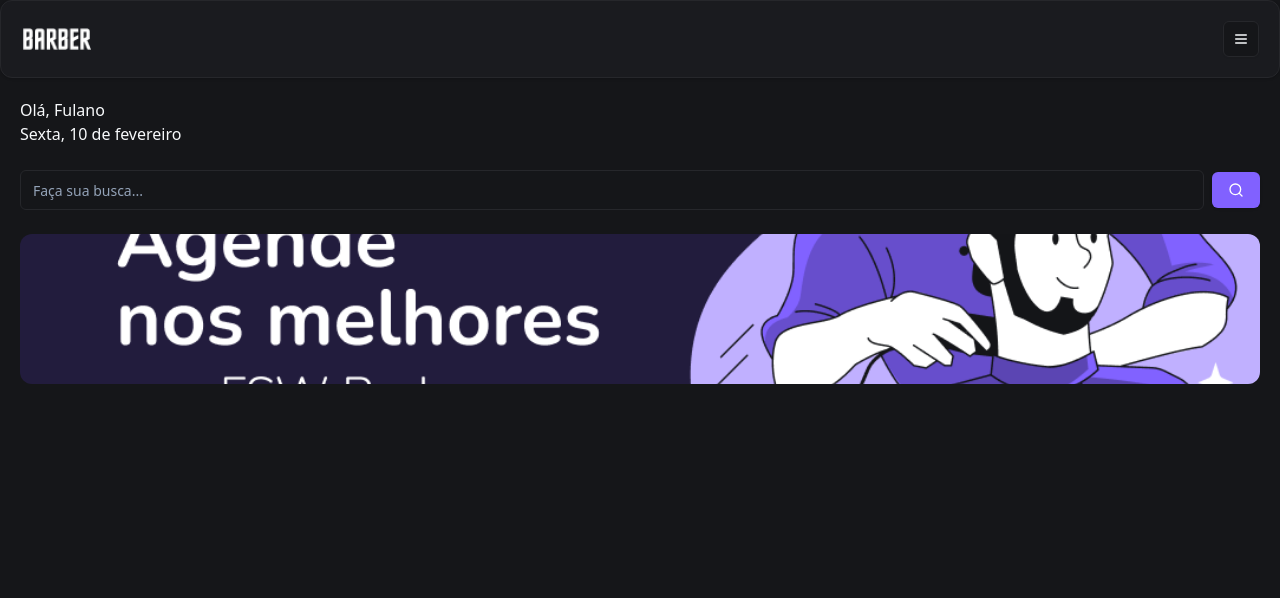
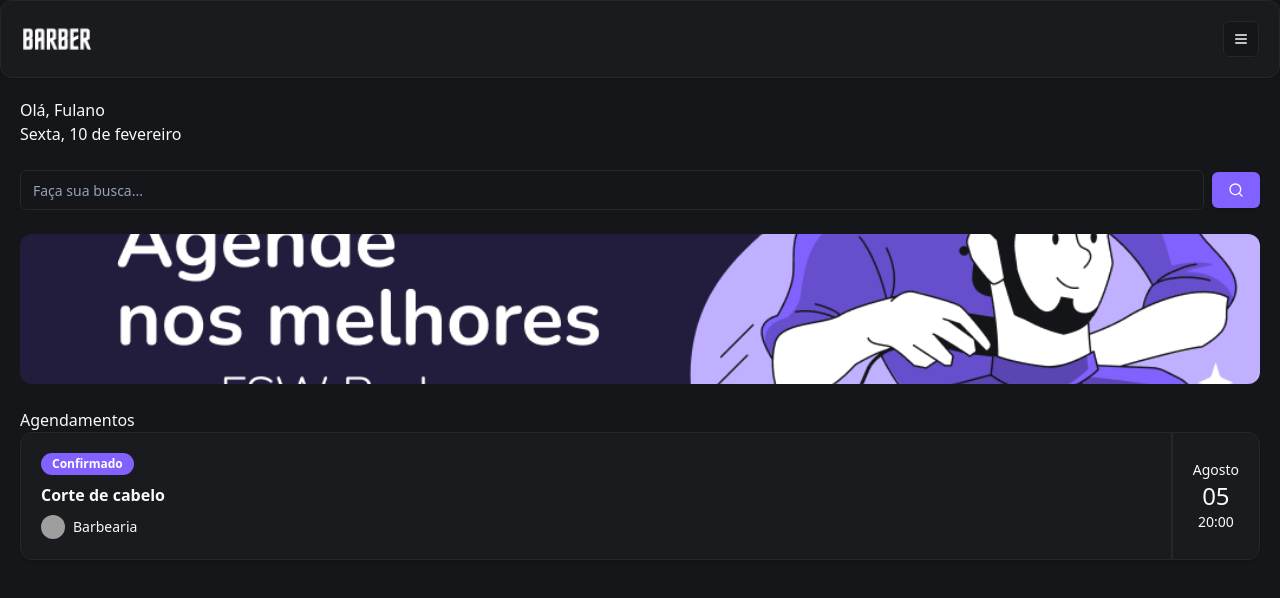
Before and after one commit to GuilhermeFreitass/Projeto-Barbearia, a Next.js app: page / in a window 1280 px wide. Shown: the top 598 px of the page. Built offline with nearby package versions, Linux system fonts and the light colour scheme; grey boxes are pictures that could not be loaded.

Commit message:
feat: add booking item

```diff
--- a/package.json
+++ b/package.json
@@ -14,6 +14,7 @@
   },
   "dependencies": {
     "@prisma/client": "^6.11.0",
+    "@radix-ui/react-avatar": "^1.1.10",
     "@radix-ui/react-slot": "^1.2.3",
     "class-variance-authority": "^0.7.1",
     "clsx": "^2.1.1",
--- /dev/null
+++ b/src/app/_components/ui/avatar.tsx
@@ -0,0 +1,50 @@
+"use client"
+
+import * as React from "react"
+import * as AvatarPrimitive from "@radix-ui/react-avatar"
+
+import { cn } from "@/app/_lib/utils"
+
+const Avatar = React.forwardRef<
+  React.ElementRef<typeof AvatarPrimitive.Root>,
+  React.ComponentPropsWithoutRef<typeof AvatarPrimitive.Root>
+>(({ className, ...props }, ref) => (
+  <AvatarPrimitive.Root
+    ref={ref}
+    className={cn(
+      "relative flex h-10 w-10 shrink-0 overflow-hidden rounded-full",
+      className
+    )}
+    {...props}
+  />
+))
+Avatar.displayName = AvatarPrimitive.Root.displayName
+
+const AvatarImage = React.forwardRef<
+  React.ElementRef<typeof AvatarPrimitive.Image>,
+  React.ComponentPropsWithoutRef<typeof AvatarPrimitive.Image>
+>(({ className, ...props }, ref) => (
+  <AvatarPrimitive.Image
+    ref={ref}
+    className={cn("aspect-square h-full w-full", className)}
+    {...props}
+  />
+))
+AvatarImage.displayName = AvatarPrimitive.Image.displayName
+
+const AvatarFallback = React.forwardRef<
+  React.ElementRef<typeof AvatarPrimitive.Fallback>,
+  React.ComponentPropsWithoutRef<typeof AvatarPrimitive.Fallback>
+>(({ className, ...props }, ref) => (
+  <AvatarPrimitive.Fallback
+    ref={ref}
+    className={cn(
+      "flex h-full w-full items-center justify-center rounded-full bg-muted",
+      className
+    )}
+    {...props}
+  />
+))
+AvatarFallback.displayName = AvatarPrimitive.Fallback.displayName
+
+export { Avatar, AvatarImage, AvatarFallback }
--- /dev/null
+++ b/src/app/_components/ui/badge.tsx
@@ -0,0 +1,36 @@
+import * as React from "react"
+import { cva, type VariantProps } from "class-variance-authority"
+
+import { cn } from "@/app/_lib/utils"
+
+const badgeVariants = cva(
+  "inline-flex items-center rounded-full border px-2.5 py-0.5 text-xs font-semibold transition-colors focus:outline-none focus:ring-2 focus:ring-ring focus:ring-offset-2",
+  {
+    variants: {
+      variant: {
+        default:
+          "border-transparent bg-primary text-primary-foreground hover:bg-primary/80",
+        secondary:
+          "border-transparent bg-secondary text-secondary-foreground hover:bg-secondary/80",
+        destructive:
+          "border-transparent bg-destructive text-destructive-foreground hover:bg-destructive/80",
+        outline: "text-foreground",
+      },
+    },
+    defaultVariants: {
+      variant: "default",
+    },
+  }
+)
+
+export interface BadgeProps
+  extends React.HTMLAttributes<HTMLDivElement>,
+    VariantProps<typeof badgeVariants> {}
+
+function Badge({ className, variant, ...props }: BadgeProps) {
+  return (
+    <div className={cn(badgeVariants({ variant }), className)} {...props} />
+  )
+}
+
+export { Badge, badgeVariants }
--- a/src/app/page.tsx
+++ b/src/app/page.tsx
@@ -3,6 +3,9 @@ import Header from "./_components/Header"
 import { Button } from "./_components/ui/button"
 import { Input } from "./_components/ui/input"
 import Image from "next/image"
+import { Card, CardContent } from "./_components/ui/card"
+import { Badge } from "./_components/ui/badge"
+import { Avatar, AvatarImage } from "./_components/ui/avatar"
 
 const Page = () => {
   return (
@@ -18,6 +21,8 @@ const Page = () => {
             <SearchIcon />
           </Button>
         </div>
+
+        {/* Banner */}
         <div className="relative mt-6 h-[150px] w-full">
           <Image
             alt="Banner"
@@ -26,6 +31,32 @@ const Page = () => {
             className="rounded-xl object-cover"
           />
         </div>
+
+        {/* Agendamentos */}
+        <div className="mt-6">
+          <h2>Agendamentos</h2>
+          <Card>
+            <CardContent className="flex justify-between p-0">
+              {/* Esquerda */}
+              <div className="flex flex-col gap-2 py-5 pl-5">
+                <Badge className="w-fit">Confirmado</Badge>
+                <h3 className="font-semibold">Corte de cabelo</h3>
+                <div className="flex items-center gap-2">
+                  <Avatar className="h-6 w-6">
+                    <AvatarImage src="https://utfs.io/f/c97a2dc9-cf62-468b-a851-bfd2bdde775f-16p.png" />
+                  </Avatar>
+                  <p className="text-sm">Barbearia</p>
+                </div>
+              </div>
+              {/* Direita */}
+              <div className="flex flex-col items-center justify-center border-l-2 border-solid px-5">
+                <p className="text-sm">Agosto</p>
+                <p className="text-2xl">05</p>
+                <p className="text-sm">20:00</p>
+              </div>
+            </CardContent>
+          </Card>
+        </div>
       </div>
     </div>
   )
```
Also changed, not shown: 1 other file (tests, documents, lock files or other folders).
